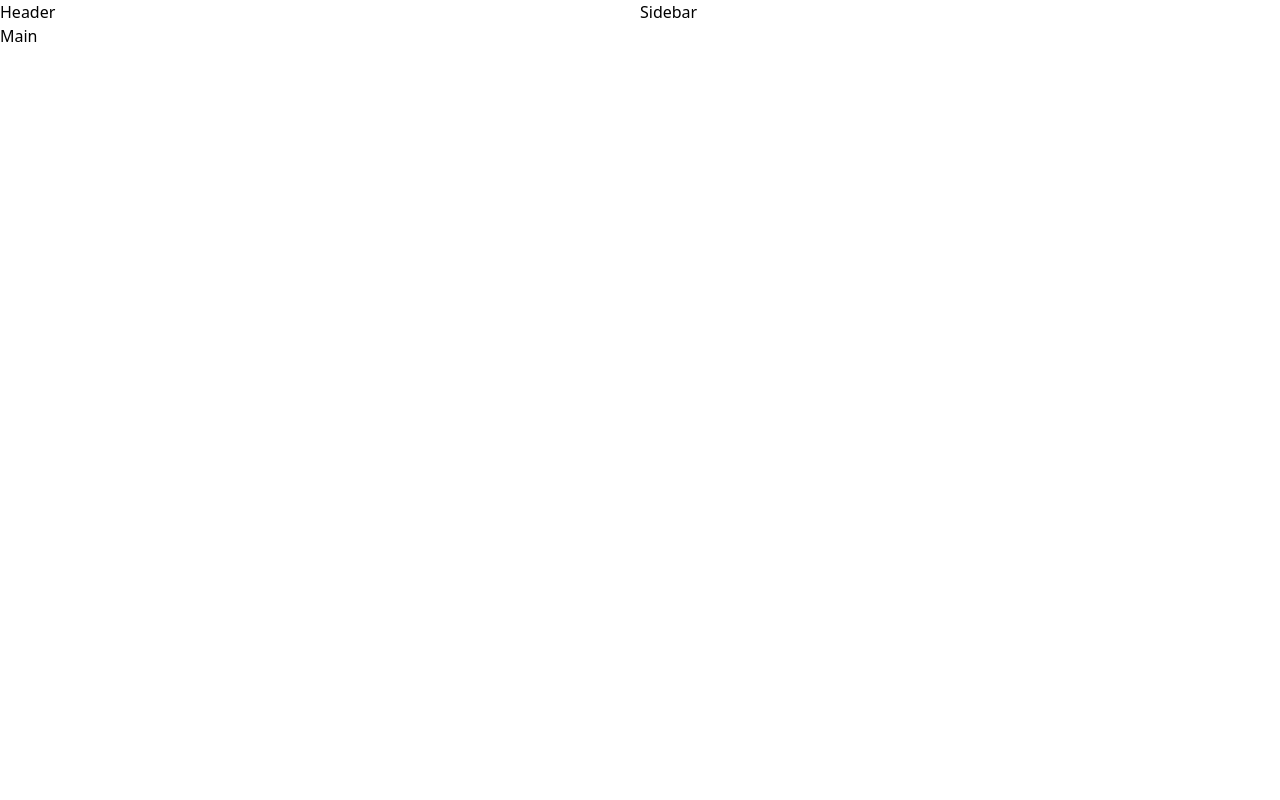
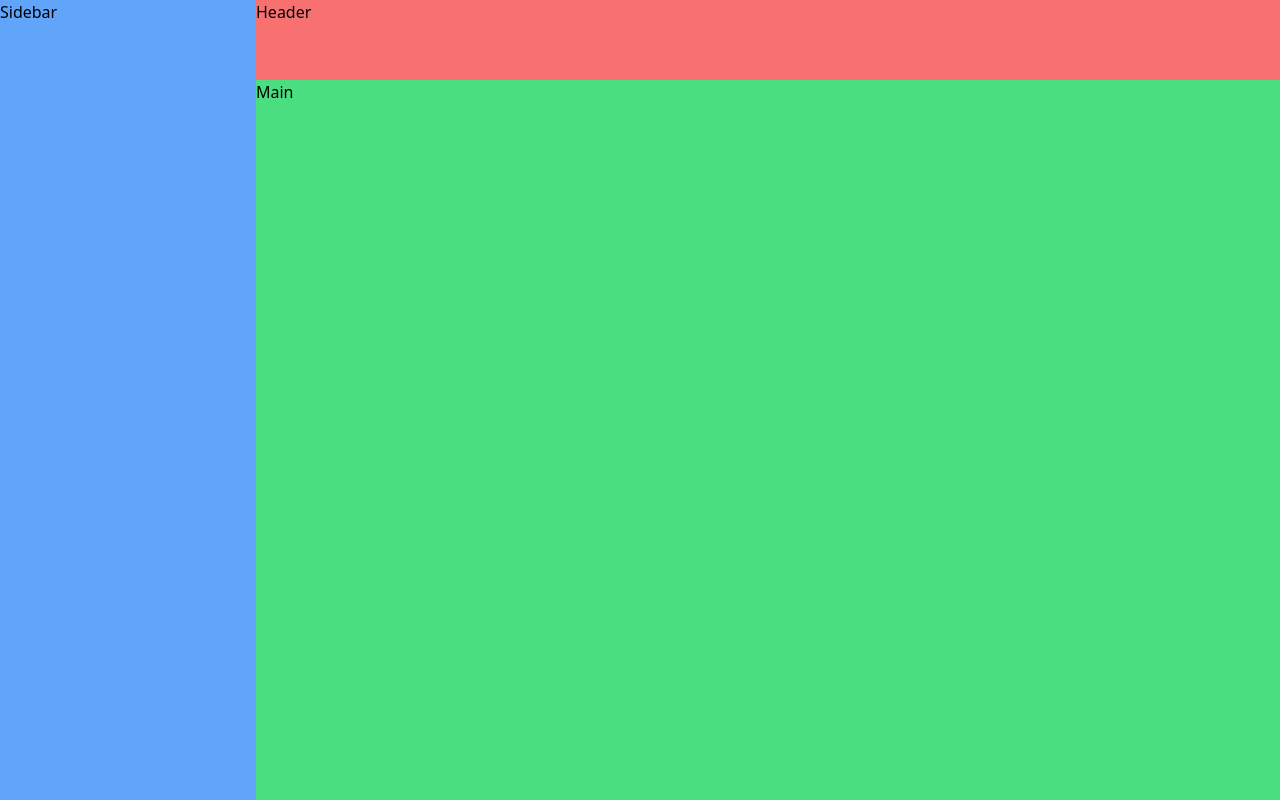
Before and after one commit to Space-Saver-Bookings/space-saver-client, a React (Vite) app: page / in a window 1280 px wide. Built offline with nearby package versions, Linux system fonts and the light colour scheme.

Commit message:
feat: grid layout created

```diff
--- a/src/layout/Header.jsx
+++ b/src/layout/Header.jsx
@@ -1,6 +1,6 @@
 function Header() {
     return (
-        <div>
+        <div className="bg-red-400 col-start-2 col-span-full">
             <h1>Header</h1>
         </div>
     )
--- a/src/layout/LayoutContainer.jsx
+++ b/src/layout/LayoutContainer.jsx
@@ -1,7 +1,7 @@
 import PropTypes from 'prop-types';
 
 function LayoutContainer({children}) {
-  return <div className="grid grid-cols-2 grid-rows-2">{children}</div>;
+  return <div className="grid grid-cols-5 grid-rows-[80px_minmax(0,1fr)] bg-yellow-200 h-screen">{children}</div>;
 }
 
 LayoutContainer.propTypes = {
--- a/src/layout/MainSection.jsx
+++ b/src/layout/MainSection.jsx
@@ -1,6 +1,6 @@
 function MainSection() {
     return (
-        <div>
+        <div className="bg-green-400 col-start-2 col-span-full row-start-2 row-span-full">
             <h2>Main</h2>
         </div>
     )
--- a/src/layout/Sidebar.jsx
+++ b/src/layout/Sidebar.jsx
@@ -1,6 +1,6 @@
 function Sidebar() {
     return (
-        <div>
+        <div className="bg-blue-400 col-span-1 col-end-2 row-start-1 row-span-full">
             <h2>Sidebar</h2>
         </div>
     )
--- a/tailwind.config.js
+++ b/tailwind.config.js
@@ -2,7 +2,12 @@
 export default {
   content: ['./index.html', './src/**/*.{js,ts,jsx,tsx}'],
   theme: {
-    extend: {},
+    extend: {
+      gridTemplateColumns: {
+        // not in use, was an experiment
+        '7': 'repeat(7, minmax(0, 1fr))',
+      },
+    },
   },
   plugins: [],
 };
```
